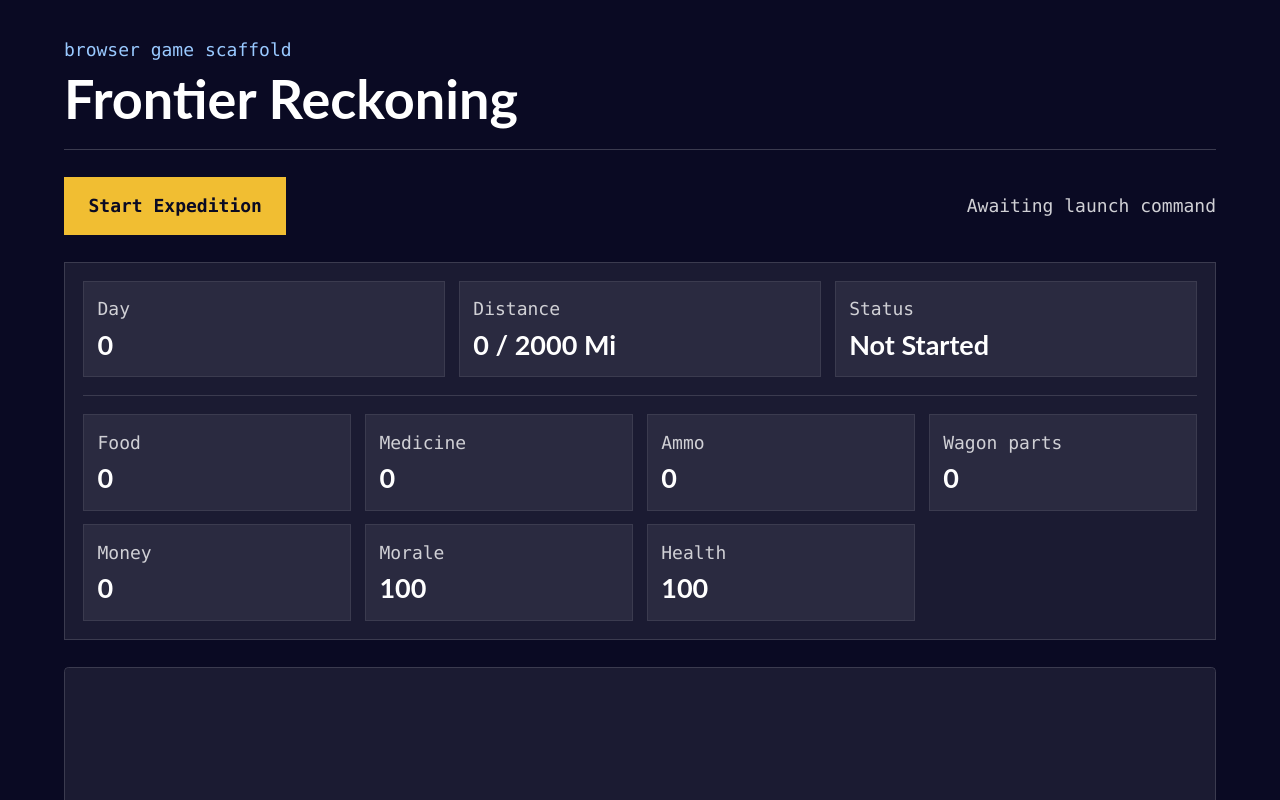
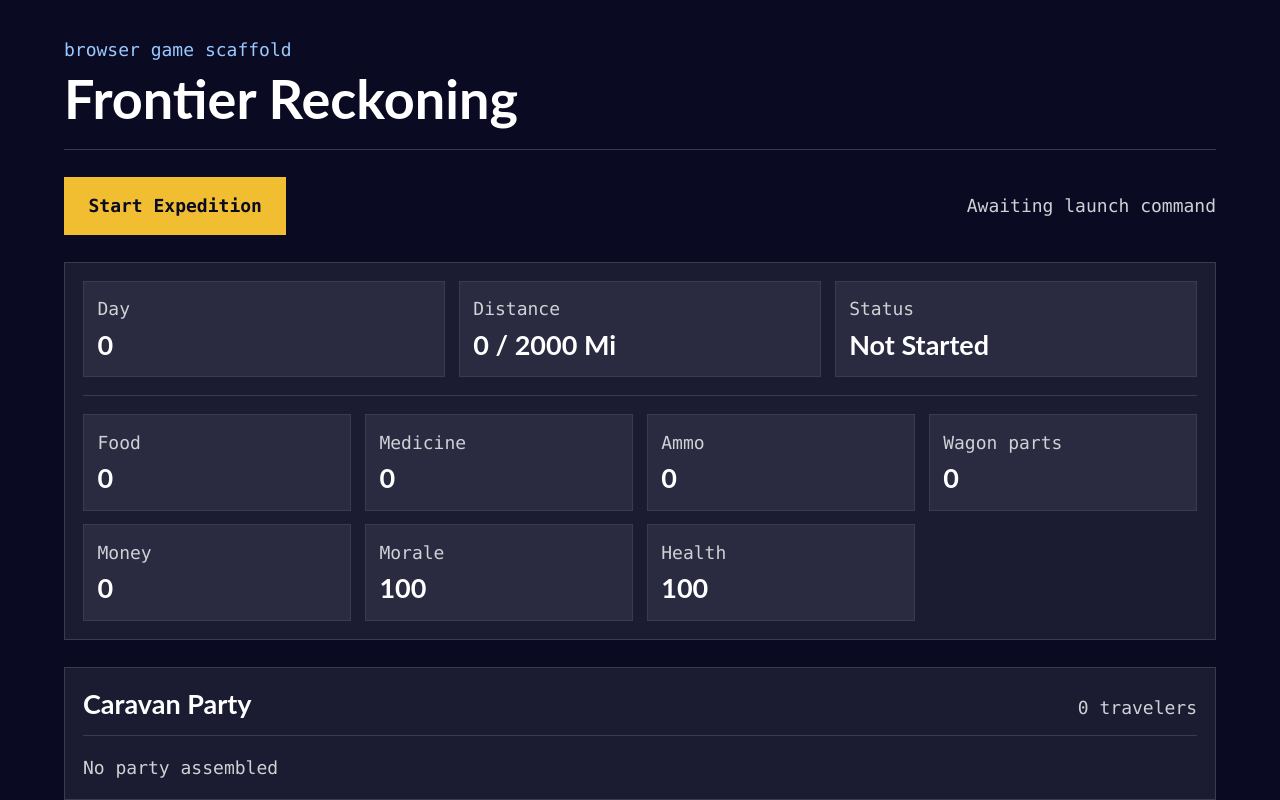
Before and after one commit to freeCodeCamp-Universe/frontier-reckoning, a React (Vite) app: page / in a window 1280 px wide. Shown: the top 800 px of the page. Built offline with nearby package versions, Linux system fonts and the light colour scheme.

Commit message:
feat: Add a caravan party system.

```diff
--- a/src/app/App.tsx
+++ b/src/app/App.tsx
@@ -1,4 +1,5 @@
 import { PhaserGame } from '@components/PhaserGame';
+import { PartyPanel } from '@components/PartyPanel';
 import { ResourceDashboard } from '@components/ResourceDashboard';
 import { Button } from '@components/ui/Button';
 import { useExpeditionStore } from '@stores/expeditionStore';
@@ -28,6 +29,8 @@ export function App() {
 
         <ResourceDashboard />
 
+        <PartyPanel />
+
         <PhaserGame />
       </section>
     </main>
--- /dev/null
+++ b/src/components/PartyPanel.tsx
@@ -0,0 +1,49 @@
+import { useExpeditionStore } from '@stores/expeditionStore';
+
+export function PartyPanel() {
+  const party = useExpeditionStore((state) => state.party);
+
+  return (
+    <section className="border border-border bg-surface p-4" aria-label="Caravan party">
+      <div className="flex items-baseline justify-between gap-4 border-b border-border pb-3">
+        <h2 className="text-2xl font-bold">Caravan Party</h2>
+        <p className="font-mono text-base text-muted">{party.length} travelers</p>
+      </div>
+
+      {party.length === 0 ? (
+        <p className="mt-4 font-mono text-base text-muted">No party assembled</p>
+      ) : (
+        <div className="mt-4 grid gap-3 md:grid-cols-2">
+          {party.map((character) => (
+            <article
+              key={character.id}
+              className="border border-border bg-panel p-4"
+              aria-label={`${character.name}, ${character.role}`}
+            >
+              <div className="flex items-start justify-between gap-3">
+                <div>
+                  <h3 className="text-xl font-bold">{character.name}</h3>
+                  <p className="font-mono text-base text-highlight">{character.role}</p>
+                </div>
+                <span className="border border-border px-2 py-1 font-mono text-base capitalize text-muted">
+                  {character.status}
+                </span>
+              </div>
+
+              <dl className="mt-4 grid grid-cols-2 gap-3">
+                <div>
+                  <dt className="font-mono text-base text-muted">Health</dt>
+                  <dd className="text-2xl font-bold">{character.health}</dd>
+                </div>
+                <div>
+                  <dt className="font-mono text-base text-muted">Morale</dt>
+                  <dd className="text-2xl font-bold">{character.morale}</dd>
+                </div>
+              </dl>
+            </article>
+          ))}
+        </div>
+      )}
+    </section>
+  );
+}
--- /dev/null
+++ b/src/game/data/starterCharacters.ts
@@ -0,0 +1,78 @@
+import type { Character } from '@game/types/character';
+
+export const starterCharacters: Character[] = [
+  {
+    id: 'scout',
+    name: 'Elias Reed',
+    age: 31,
+    role: 'Scout',
+    health: 100,
+    morale: 80,
+    skills: ['navigation', 'foraging'],
+    status: 'healthy',
+    traits: ['Observant', 'Restless'],
+  },
+  {
+    id: 'doctor',
+    name: 'Mara Bell',
+    age: 42,
+    role: 'Doctor',
+    health: 100,
+    morale: 75,
+    skills: ['medicine', 'morale'],
+    status: 'healthy',
+    traits: ['Steady', 'Pragmatic'],
+  },
+  {
+    id: 'hunter',
+    name: 'Jonah Vale',
+    age: 28,
+    role: 'Hunter',
+    health: 100,
+    morale: 78,
+    skills: ['hunting', 'foraging'],
+    status: 'healthy',
+    traits: ['Patient', 'Sharp-eyed'],
+  },
+  {
+    id: 'mechanic',
+    name: 'Ada Flint',
+    age: 36,
+    role: 'Mechanic',
+    health: 100,
+    morale: 72,
+    skills: ['repair', 'bartering'],
+    status: 'healthy',
+    traits: ['Inventive', 'Stubborn'],
+  },
+  {
+    id: 'cook',
+    name: 'Silas Pike',
+    age: 54,
+    role: 'Cook',
+    health: 100,
+    morale: 82,
+    skills: ['cooking', 'morale'],
+    status: 'healthy',
+    traits: ['Warm', 'Resourceful'],
+  },
+  {
+    id: 'child',
+    name: 'Nell Carter',
+    age: 11,
+    role: 'Child',
+    health: 100,
+    morale: 88,
+    skills: ['foraging', 'morale'],
+    status: 'healthy',
+    traits: ['Curious', 'Hopeful'],
+  },
+];
+
+export function createStartingParty() {
+  return starterCharacters.slice(0, 4).map((character) => ({
+    ...character,
+    skills: [...character.skills],
+    traits: [...character.traits],
+  }));
+}
--- /dev/null
+++ b/src/game/types/character.ts
@@ -0,0 +1,23 @@
+export type CharacterSkill =
+  | 'navigation'
+  | 'medicine'
+  | 'hunting'
+  | 'repair'
+  | 'cooking'
+  | 'foraging'
+  | 'bartering'
+  | 'morale';
+
+export type CharacterStatus = 'healthy' | 'sick' | 'injured' | 'dead';
+
+export type Character = {
+  id: string;
+  name: string;
+  age: number;
+  role: string;
+  health: number;
+  morale: number;
+  skills: CharacterSkill[];
+  status: CharacterStatus;
+  traits: string[];
+};
--- a/src/stores/expeditionStore.ts
+++ b/src/stores/expeditionStore.ts
@@ -1,4 +1,6 @@
 import { create } from 'zustand';
+import { createStartingParty } from '@game/data/starterCharacters';
+import type { Character } from '@game/types/character';
 
 export type GameStatus =
   | 'not_started'
@@ -28,17 +30,30 @@ export type FrontierReckoningState = {
   money: number;
   morale: number;
   health: number;
+  party: Character[];
   gameStatus: GameStatus;
   startGame: () => void;
   advanceDay: () => void;
   updateResource: (resourceName: ResourceName, amount: number) => void;
+  damageCharacter: (id: string, amount: number) => void;
+  healCharacter: (id: string, amount: number) => void;
+  updateCharacterMorale: (id: string, amount: number) => void;
+  killCharacter: (id: string) => void;
   setGameStatus: (status: GameStatus) => void;
   resetGame: () => void;
 };
 
 type FrontierReckoningData = Omit<
   FrontierReckoningState,
-  'startGame' | 'advanceDay' | 'updateResource' | 'setGameStatus' | 'resetGame'
+  | 'startGame'
+  | 'advanceDay'
+  | 'updateResource'
+  | 'damageCharacter'
+  | 'healCharacter'
+  | 'updateCharacterMorale'
+  | 'killCharacter'
+  | 'setGameStatus'
+  | 'resetGame'
 >;
 
 const clamp = (value: number, min: number, max: number) =>
@@ -55,26 +70,28 @@ export const initialGameState: FrontierReckoningData = {
   money: 0,
   morale: 100,
   health: 100,
+  party: [],
   gameStatus: 'not_started',
 };
 
-export const startingGameState: FrontierReckoningData = {
+export const createStartingGameState = (): FrontierReckoningData => ({
+  ...initialGameState,
   currentDay: 1,
-  distanceTraveled: 0,
-  totalDistance: 2000,
   food: 100,
   medicine: 5,
   ammo: 40,
   wagonParts: 3,
   money: 200,
   morale: 75,
-  health: 100,
+  party: createStartingParty(),
   gameStatus: 'traveling',
-};
+});
+
+export const startingGameState = createStartingGameState();
 
 export const useExpeditionStore = create<FrontierReckoningState>((set) => ({
   ...initialGameState,
-  startGame: () => set(startingGameState),
+  startGame: () => set(createStartingGameState()),
   advanceDay: () =>
     set((state) => {
       const distanceTraveled = Math.min(
@@ -101,6 +118,54 @@ export const useExpeditionStore = create<FrontierReckoningState>((set) => ({
         [resourceName]: clamp(nextValue, 0, upperLimit),
       } as Pick<FrontierReckoningState, ResourceName>;
     }),
+  damageCharacter: (id, amount) =>
+    set((state) => ({
+      party: state.party.map((character) => {
+        if (character.id !== id || character.status === 'dead') {
+          return character;
+        }
+
+        const health = clamp(character.health - amount, 0, 100);
+
+        return {
+          ...character,
+          health,
+          status: health === 0 ? 'dead' : 'injured',
+        };
+      }),
+    })),
+  healCharacter: (id, amount) =>
+    set((state) => ({
+      party: state.party.map((character) => {
+        if (character.id !== id || character.status === 'dead') {
+          return character;
+        }
+
+        const health = clamp(character.health + amount, 0, 100);
+
+        return {
+          ...character,
+          health,
+          status: health === 100 ? 'healthy' : character.status,
+        };
+      }),
+    })),
+  updateCharacterMorale: (id, amount) =>
+    set((state) => ({
+      party: state.party.map((character) =>
+        character.id === id
+          ? { ...character, morale: clamp(character.morale + amount, 0, 100) }
+          : character,
+      ),
+    })),
+  killCharacter: (id) =>
+    set((state) => ({
+      party: state.party.map((character) =>
+        character.id === id
+          ? { ...character, health: 0, morale: 0, status: 'dead' }
+          : character,
+      ),
+    })),
   setGameStatus: (gameStatus) => set({ gameStatus }),
   resetGame: () => set(initialGameState),
 }));
```
Also changed, not shown: 2 other files (tests, documents, lock files or other folders).
